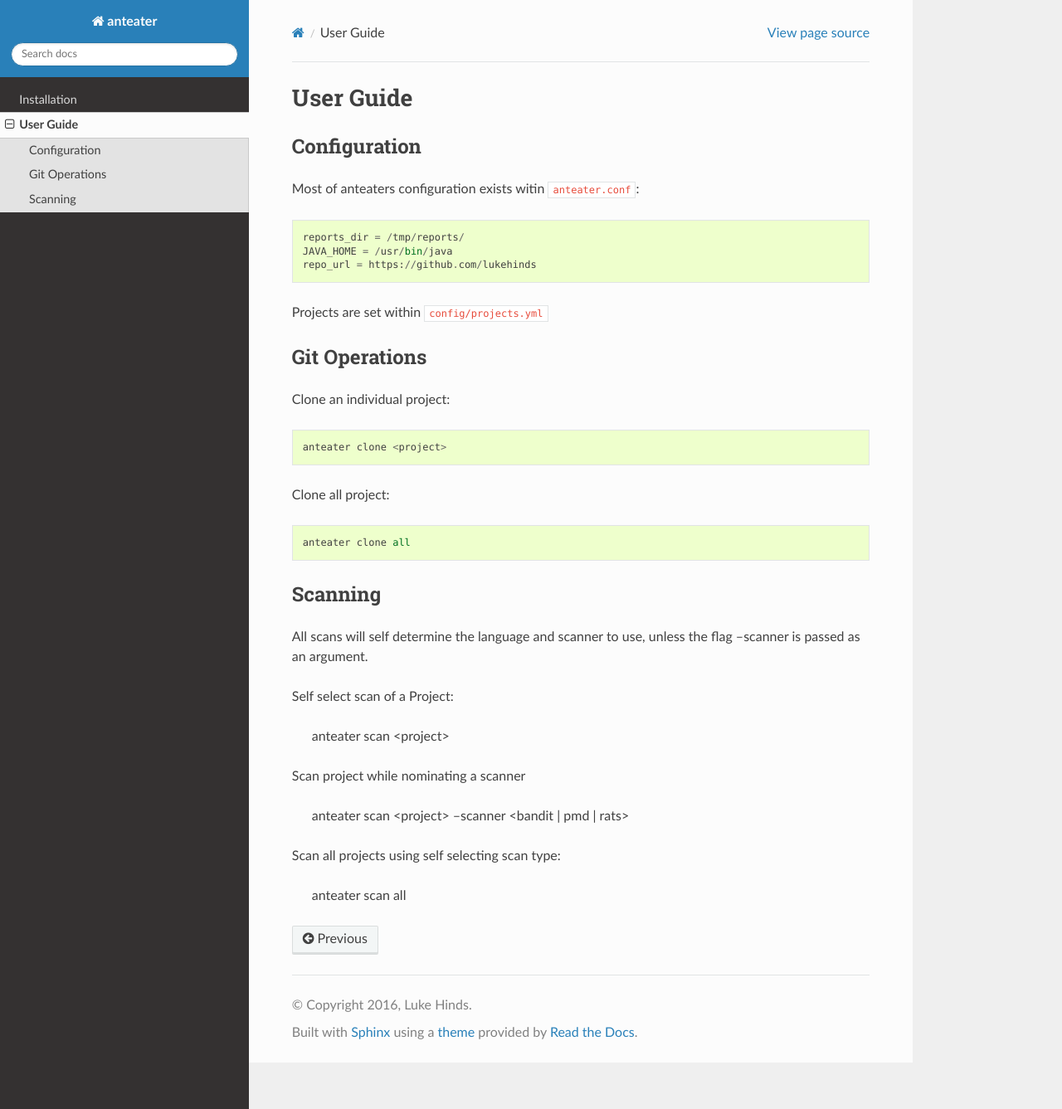
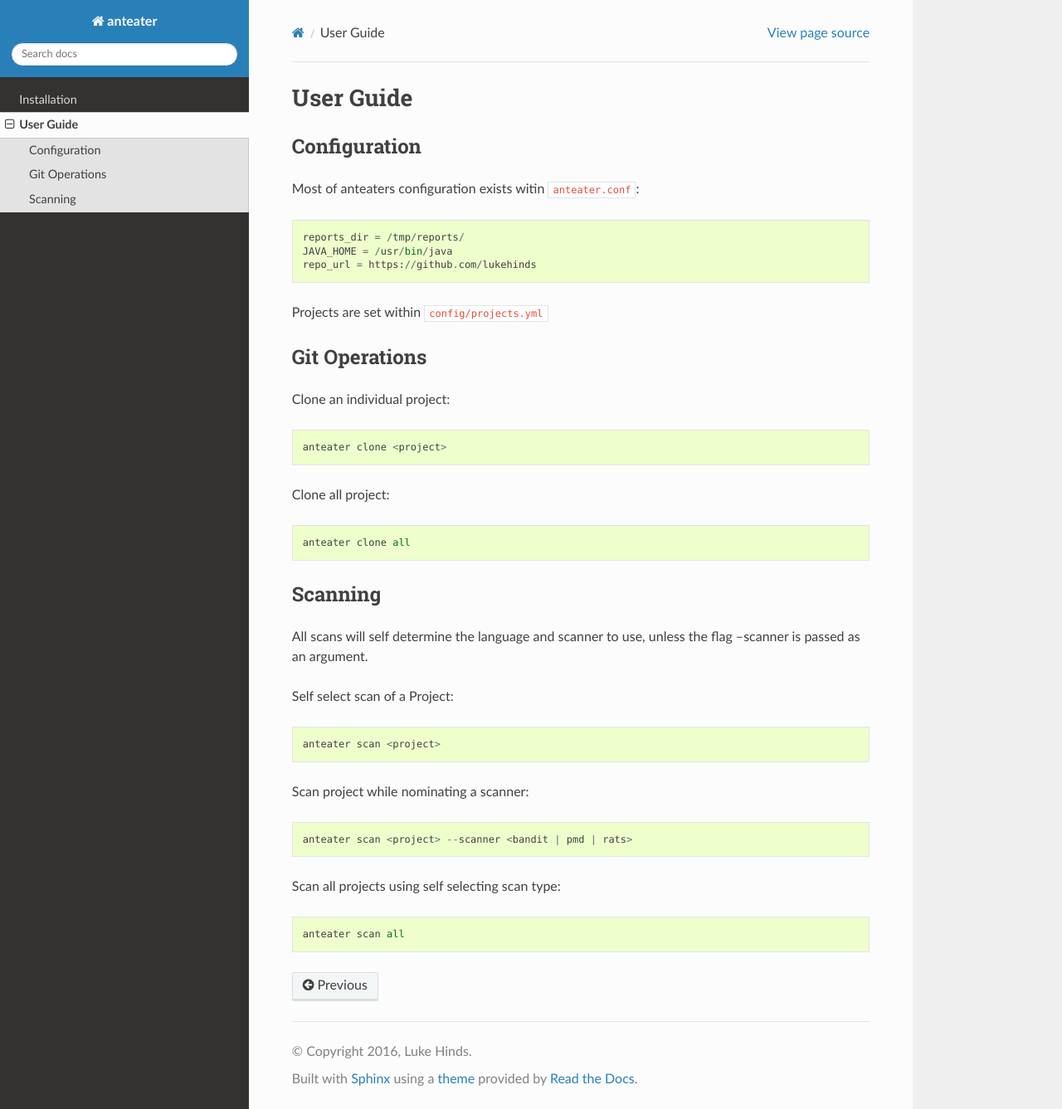
Before and after one commit to anteater/anteater, a Sphinx documentation site: the page built from docs/user_guide.rst, in a window 1280 px wide and 1337 px high. Shown: the whole window at 83% size. Built offline with Sphinx 7.4.7 and the Read the Docs theme 2.0.0, drawn with Linux system fonts in a browser that asks for light colours; formulas are drawn with MathJax 3; the version number could not be read and is left out.

Commit message:
docs update

```diff
--- a/docs/user_guide.rst
+++ b/docs/user_guide.rst
@@ -31,14 +31,14 @@ Scanning
 All scans will self determine the language and scanner to use, unless the flag
 --scanner is passed as an argument.
 
-Self select scan of a Project:
+Self select scan of a Project::
 
     anteater scan <project>
 
-Scan project while nominating a scanner
+Scan project while nominating a scanner::
 
     anteater scan <project> --scanner <bandit | pmd | rats>
 
-Scan all projects using self selecting scan type:
+Scan all projects using self selecting scan type::
 
     anteater scan all
```
